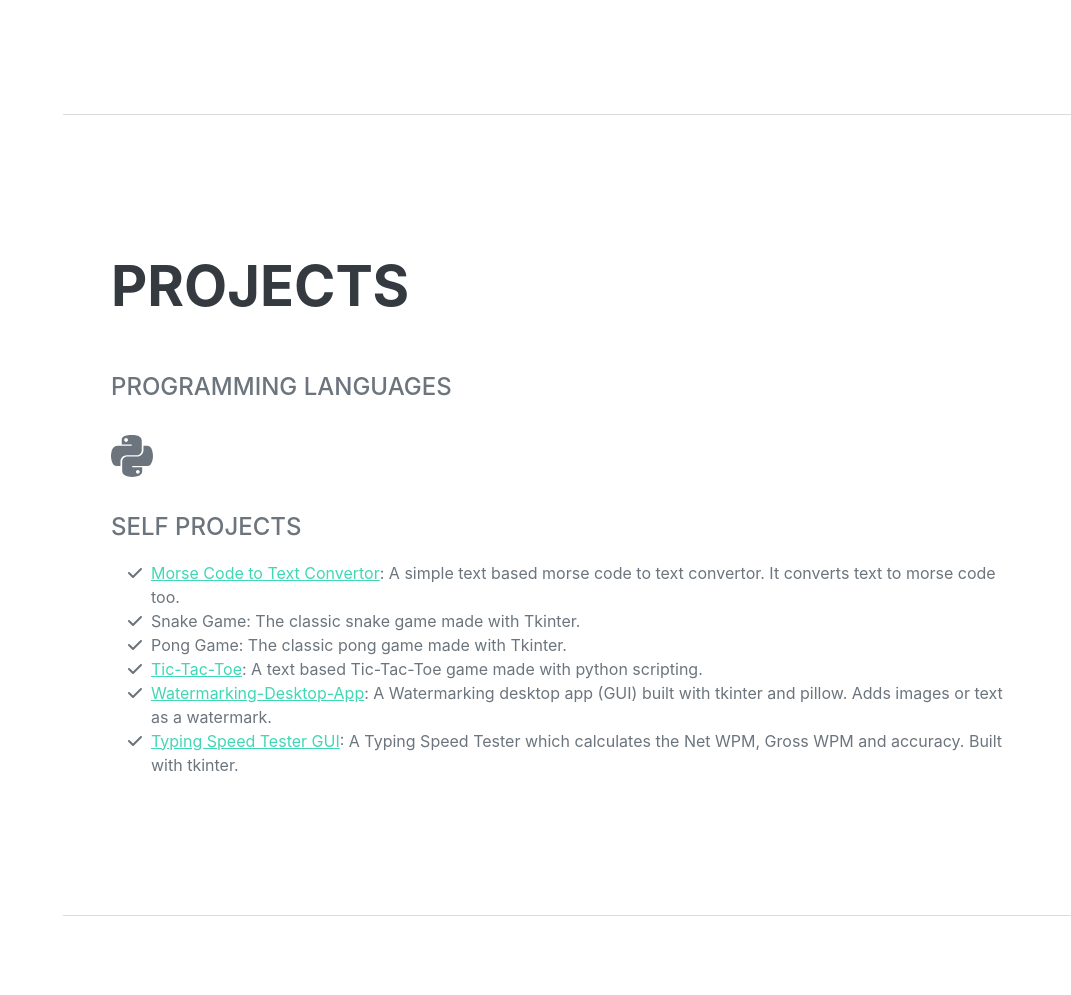
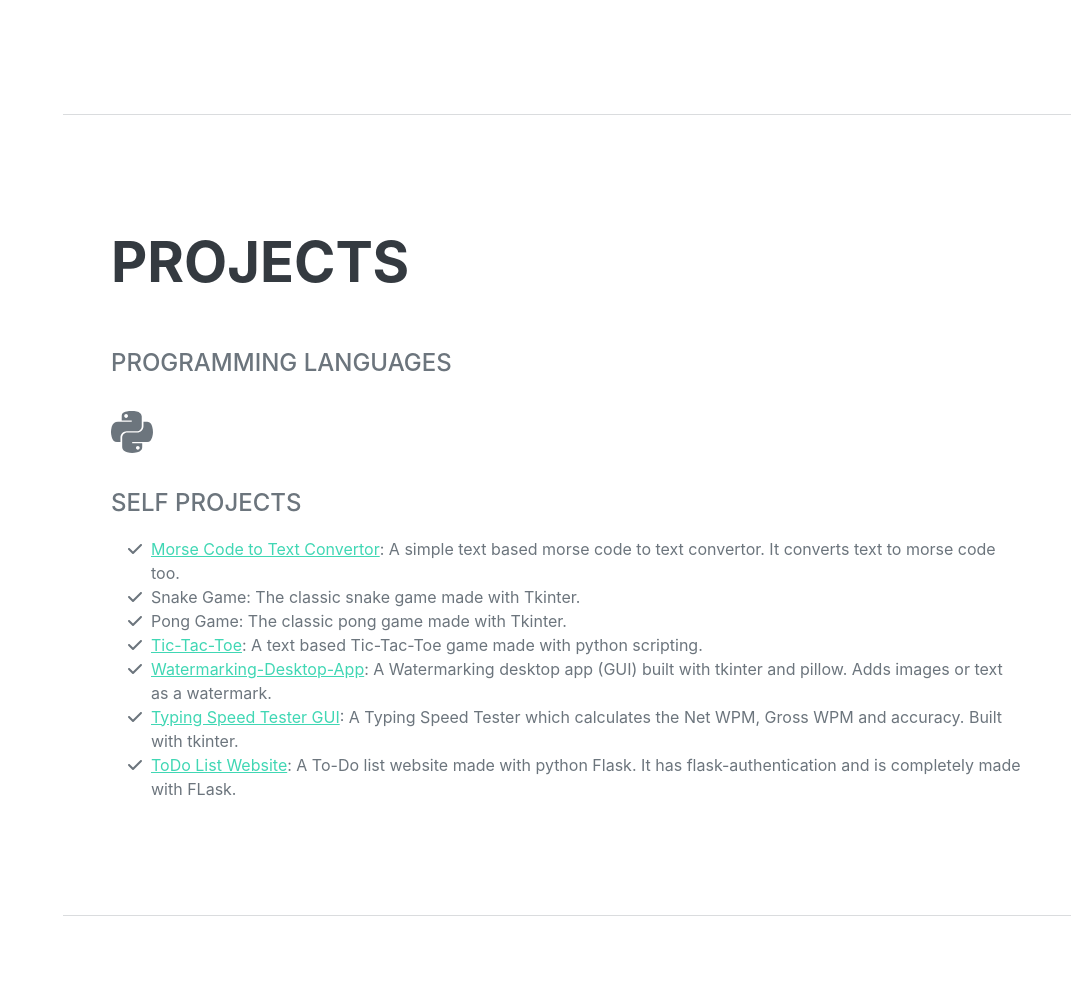
Before and after one commit to Pranvesh-Kun/Portfolio-Website, a Flask app: page / in a window 1280 px wide. Shown: the part 1487-2482 px from the top of the page, without its empty margins (209-1280 px from the left). Run offline with Flask 3, Linux system fonts and the light colour scheme; some libraries are stand-ins or nearby versions; some web fonts are replaced.

Commit message:
add todo

```diff
--- a/templates/index.html
+++ b/templates/index.html
@@ -165,6 +165,10 @@
                             <span class="fa-li"><i class="fas fa-check"></i></span>
                             <a href="https://github.com/Pranvesh-Kun/Typing-Speed-Test-GUI">Typing Speed Tester GUI</a>: A Typing Speed Tester which calculates the Net WPM, Gross WPM and accuracy. Built with tkinter.
                         </li>
+                        <li>
+                            <span class="fa-li"><i class="fas fa-check"></i></span>
+                            <a href="https://github.com/Pranvesh-Kun/ToDo-List-Website">ToDo List Website</a>: A To-Do list website made with python Flask. It has flask-authentication and is completely made with FLask.
+                        </li>
                     </ul>
                 </div>
             </section>
```
